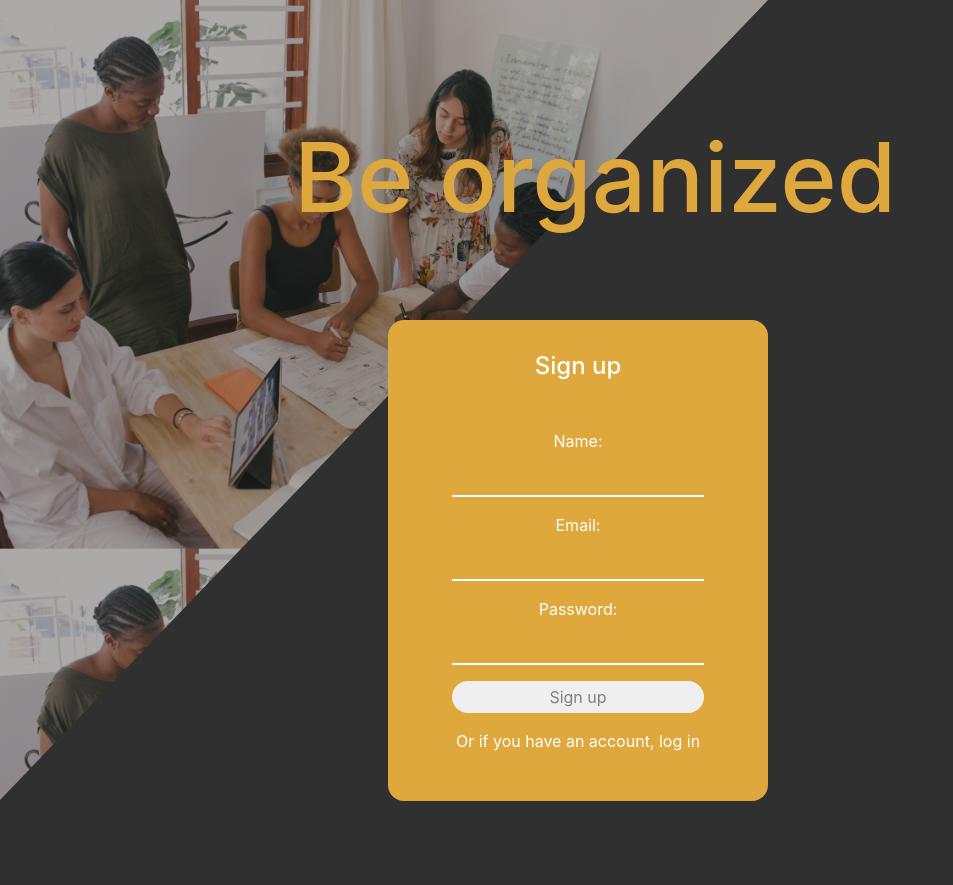
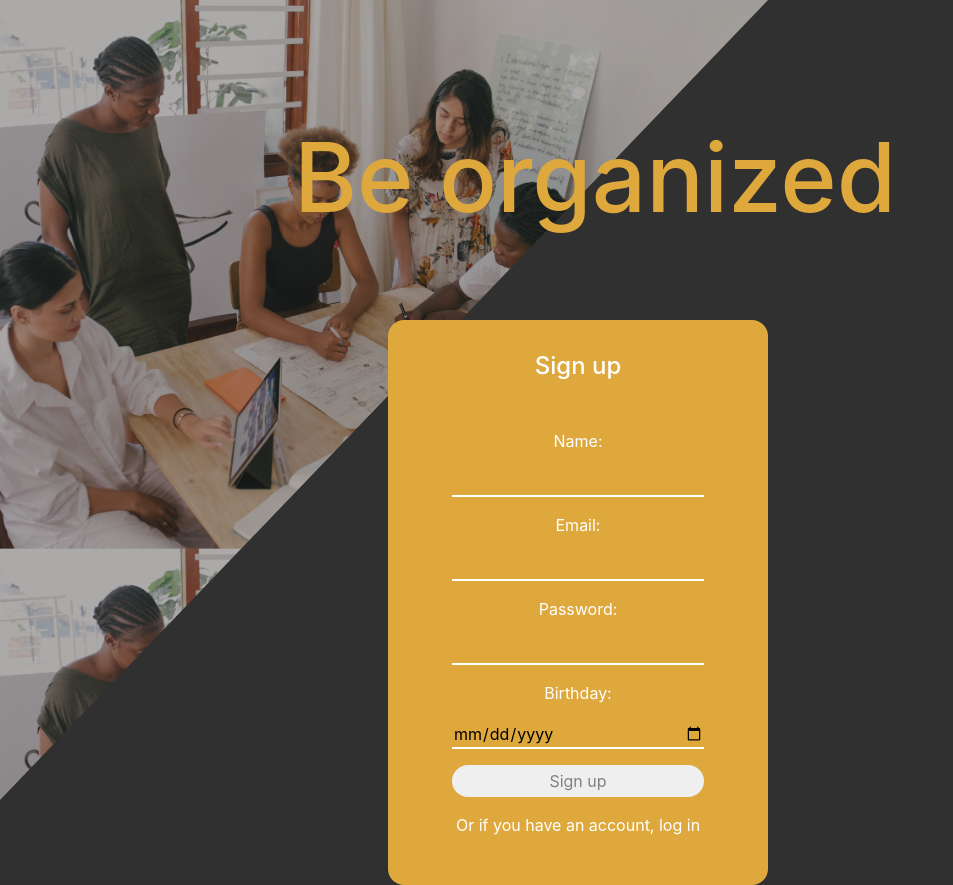
Before and after one commit to NovakDetti/TodoList, a React (Create React App) app in the folder client/: page / in a window 1280 px wide. Shown: the whole page, without its empty margins (0-953 px from the left). Before the commit the page ends 801 px from the top, so only its background shows below. Built offline with nearby package versions, Linux system fonts and the light colour scheme; what react-router-redux would draw is missing.

Commit message:
Add age validation feature

```diff
--- a/client/src/pages/authpage/auth.page.jsx
+++ b/client/src/pages/authpage/auth.page.jsx
@@ -19,6 +19,7 @@ function Auth ({current_user}){
     let [name, setName] = useState("");
     let [email, setEmail] = useState("");
     let [password, setPassword] = useState("");
+    let [birthday, setBirthday] = useState("");
     let [isCorrect, setCorrect] = useState(false);
 
 
@@ -63,7 +64,9 @@ function Auth ({current_user}){
                             <input type="text" onChange={(e) => setEmail(e.target.value)}></input>
                             <p>Password:</p>
                             <input type="password" onChange={(e) => setPassword(e.target.value)}></input>
-                            <button onClick={() => signUpUser({ "name": name, "email": email, "password": password }).then(setCorrect(true)).then(current_user(email))}>Sign up</button>
+                            <p>Birthday:</p>
+                            <input type="date" onChange={(e) => setBirthday(e.target.value)}></input>
+                            <button onClick={() => signUpUser({ "name": name, "email": email, "password": password , "birthday" : birthday}).then(setCorrect(true)).then(current_user(email))}>Sign up</button>
                             <p id="change-ref" onClick={() => setMember(true)}>Or if you have an account, log in</p>
                         </div>
 
```
Also changed, not shown: 1 other file (tests, documents, lock files or other folders).
